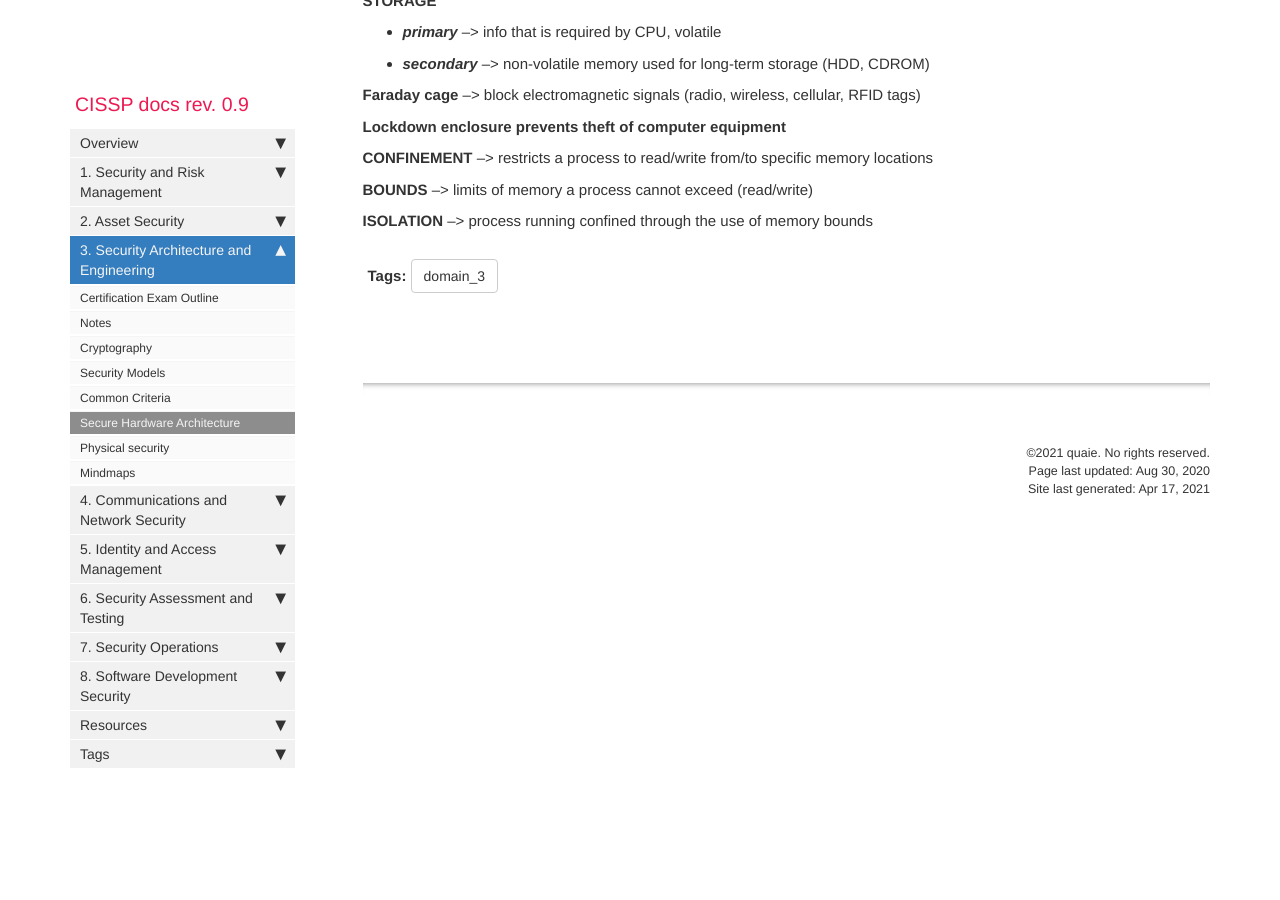
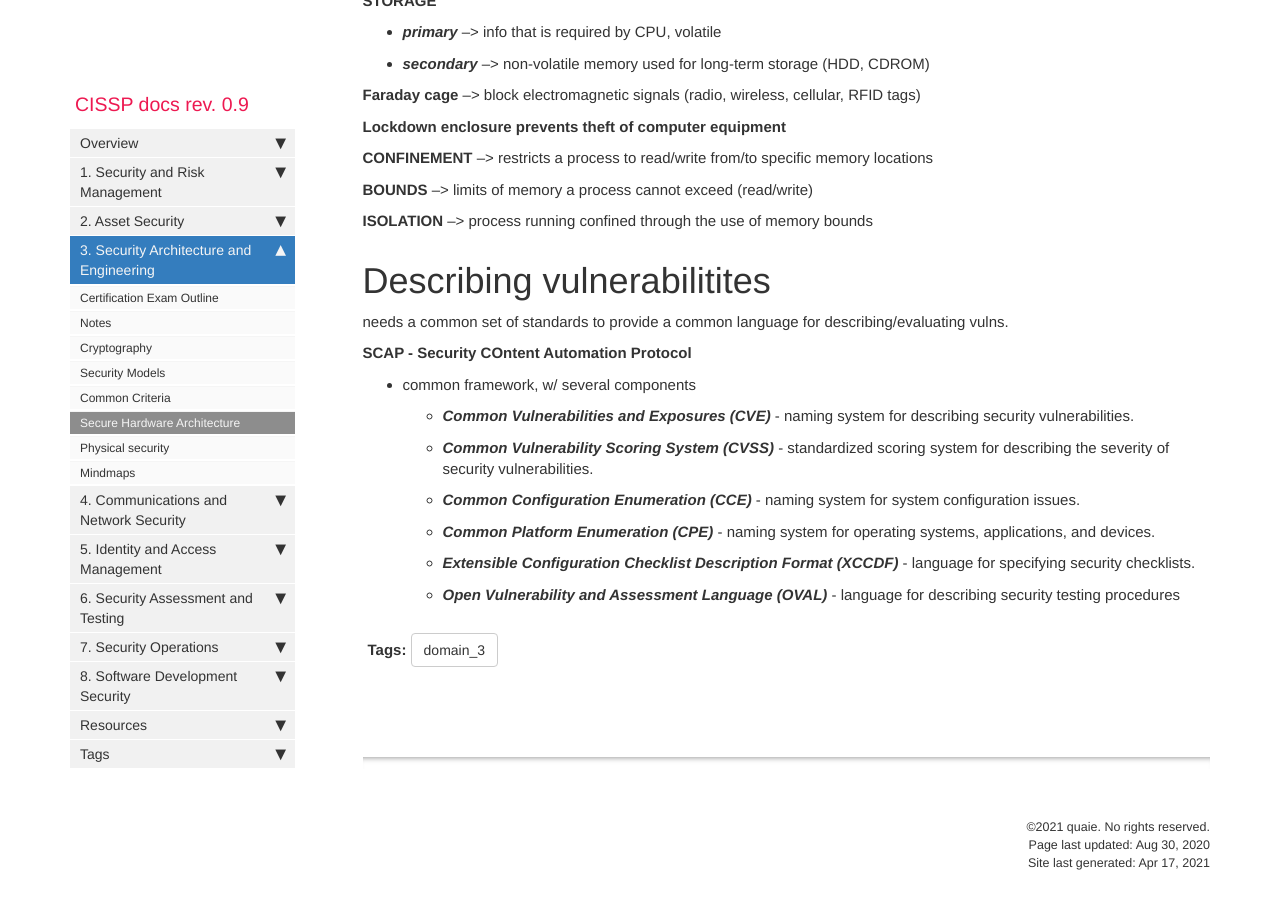
Before and after one commit to quaie/cissp, a Jekyll site: the page built from pages/mydoc/3_sec_hw_architecture.md, in a window 1280 px wide and 900 px high, scrolled down 1117 px. Built offline with Jekyll 4.4.1, drawn with Linux system fonts in a browser that asks for light colours; comment, search, counter and statistics services are not loaded.

Commit message:
Update 3_sec_hw_architecture.md

```diff
--- a/pages/mydoc/3_sec_hw_architecture.md
+++ b/pages/mydoc/3_sec_hw_architecture.md
@@ -60,6 +60,18 @@ folder: mydoc
 
 **ISOLATION** --> process running confined through the use of memory bounds
 
+# Describing vulnerabilitites
+needs a common set of standards to provide a common language for describing/evaluating vulns.
+
+**SCAP - Security COntent Automation Protocol**
+- common framework, w/ several components
+  - _**Common Vulnerabilities and Exposures (CVE)**_ - naming system for describing security vulnerabilities.
+  - _**Common Vulnerability Scoring System (CVSS)**_ -  standardized scoring system for describing the severity of security vulnerabilities.
+  - _**Common Configuration Enumeration (CCE)**_  -  naming system for system configuration issues.
+  - _**Common Platform Enumeration (CPE)**_  -  naming system for operating systems, applications, and devices.
+  - _**Extensible Configuration Checklist Description Format (XCCDF)**_ - language for specifying security checklists.
+  - _**Open Vulnerability and Assessment Language (OVAL)**_ - language for describing security testing procedures
+
 
 
 {% include links.html %}
```
